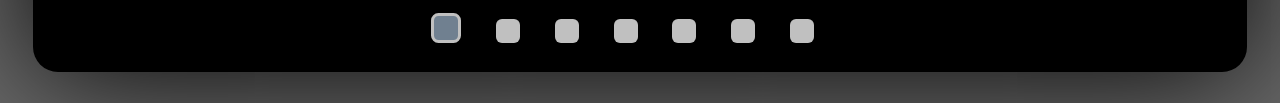
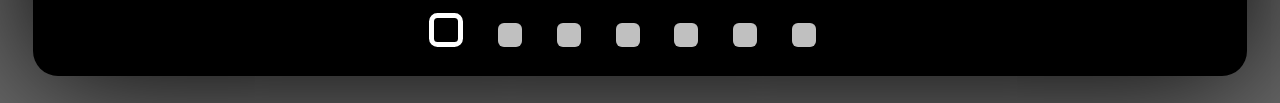
Before and after one commit to bezirgen8989/myCarouselApp, a React app: page / in a window 1280 px wide. Shown: the part 596-699 px from the top of the page. Built offline with nearby package versions, Linux system fonts and the light colour scheme.

Commit message:
change somethings

```diff
--- a/src/components/CarouselComponentNew/DotsCompo/dotsCopmoStyle.css
+++ b/src/components/CarouselComponentNew/DotsCompo/dotsCopmoStyle.css
@@ -5,8 +5,8 @@
 }
 
 .dots_active{
-    border: 3px solid silver;
-    background-color: slategrey;
+    border: 5px solid white;
+    background: none;
 }
 
 .dots, .dots_active{
```
Also changed, not shown: src/components/App.js (+5 -2 lines).
